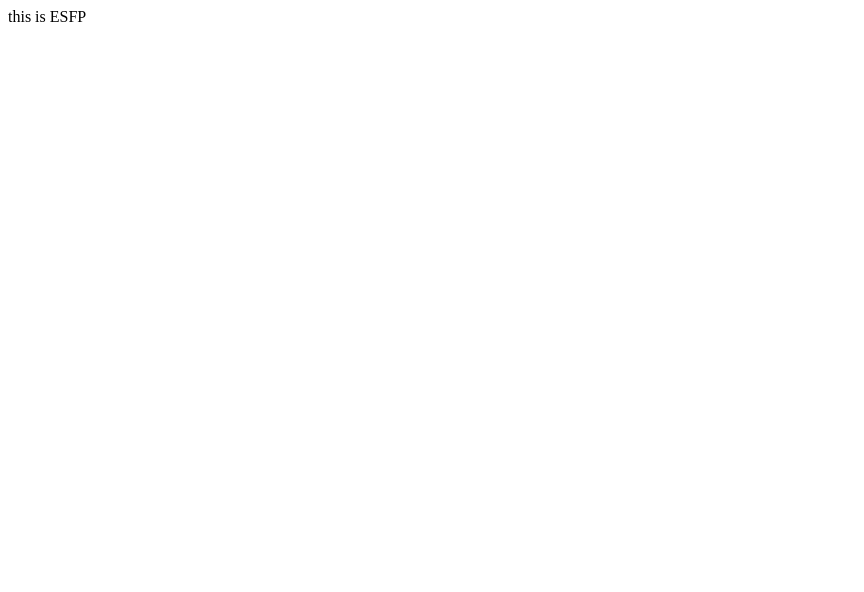
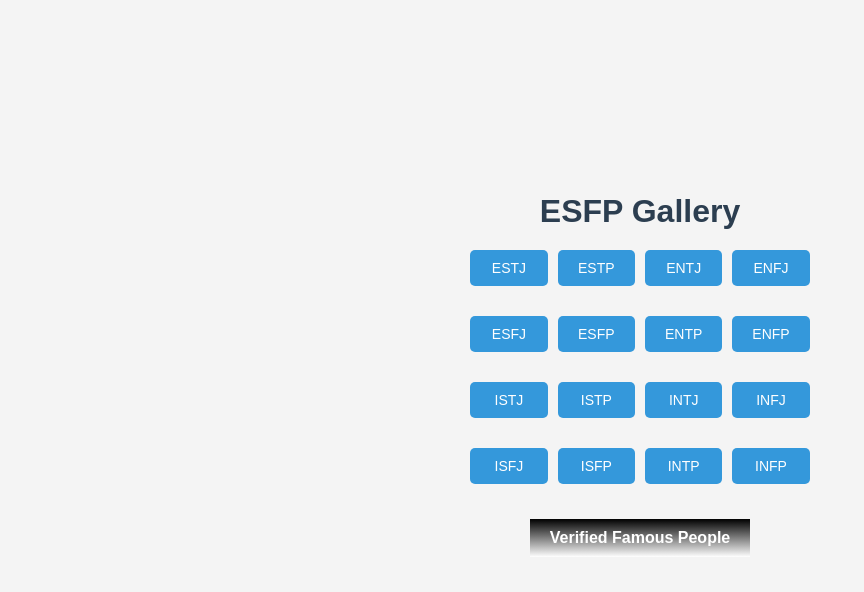
Before and after one commit to chICK31/HairMasterSlideShow, a plain HTML site: page ESFP.html in a window 1280 px wide. Shown: the whole page, without its empty margins (0-864 px from the left). Drawn offline with Linux system fonts and the light colour scheme; no server answers.

Commit message:
Update ESFP.html

```diff
--- a/ESFP.html
+++ b/ESFP.html
@@ -1 +1,41 @@
-this is ESFP
+<!DOCTYPE html>
+<html lang="en">
+<head>
+    <meta charset="UTF-8">
+    <meta name="viewport" content="width=device-width, initial-scale=1.0">
+    <title>Multiple Personality Type Galleries</title>
+    <link rel="stylesheet" href="styles.css">
+</head>
+
+<body data-types="ESFP">
+    <h1>ESFP Gallery</h1>
+<div class="links-container">
+    <a href="ESTJ.html">ESTJ</a>
+    <a href="ESTP.html">ESTP</a>
+    <a href="ENTJ.html">ENTJ</a>
+    <a href="ENFJ.html">ENFJ</a>
+    <a href="ESFJ.html">ESFJ</a>
+    <a href="ESFP.html">ESFP</a>
+    <a href="ENTP.html">ENTP</a>
+    <a href="ENFP.html">ENFP</a>
+    <a href="ISTJ.html">ISTJ</a>
+    <a href="ISTP.html">ISTP</a>
+    <a href="INTJ.html">INTJ</a>
+    <a href="INFJ.html">INFJ</a>
+    <a href="ISFJ.html">ISFJ</a>
+    <a href="ISFP.html">ISFP</a>
+    <a href="INTP.html">INTP</a>
+    <a href="INFP.html">INFP</a>
+</div>
+
+<div style="margin-top: 5px;">
+    <a href="https://offers.csjoseph.life/famous" id="verified-link" target="_blank" class="gradient-link">Verified Famous People</a>
+</div>
+    <!-- Create a gallery container for each type -->
+    <div id="gallery-ESFP"><h2>ESFP Gallery</h2></div>
+ <!----<div id="gallery-INTP"><h2>INTP Gallery</h2></div>   -->
+   <!-- <div id="gallery-ESFP"><h2>ESFP Gallery</h2></div> -->
+
+    <script src="script.js"></script>
+</body>
+</html>
```
